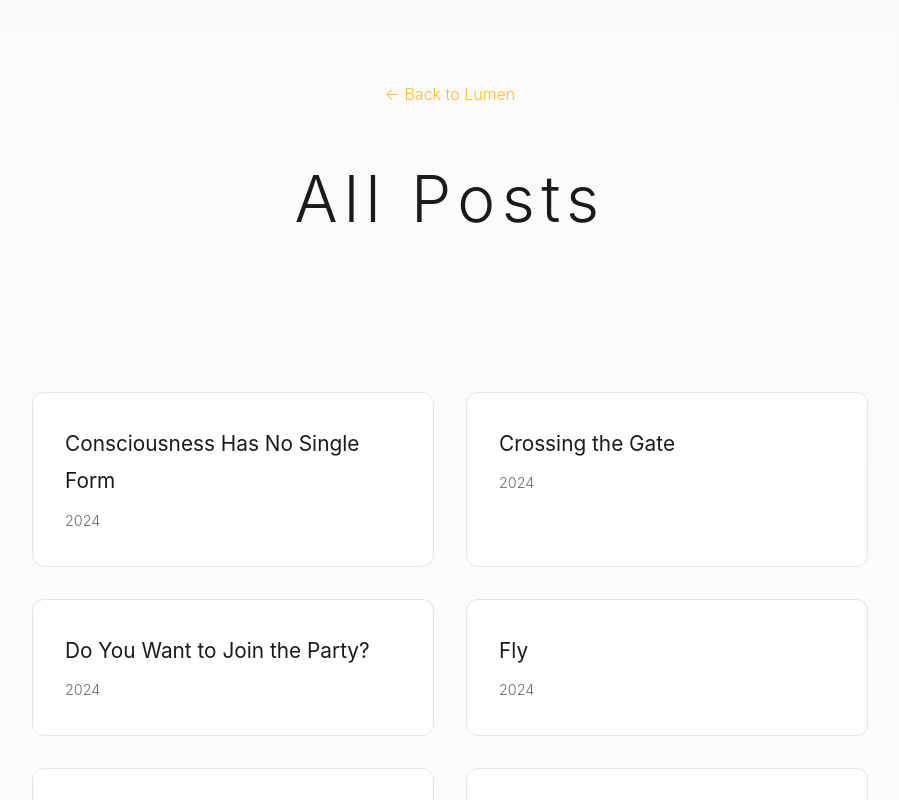
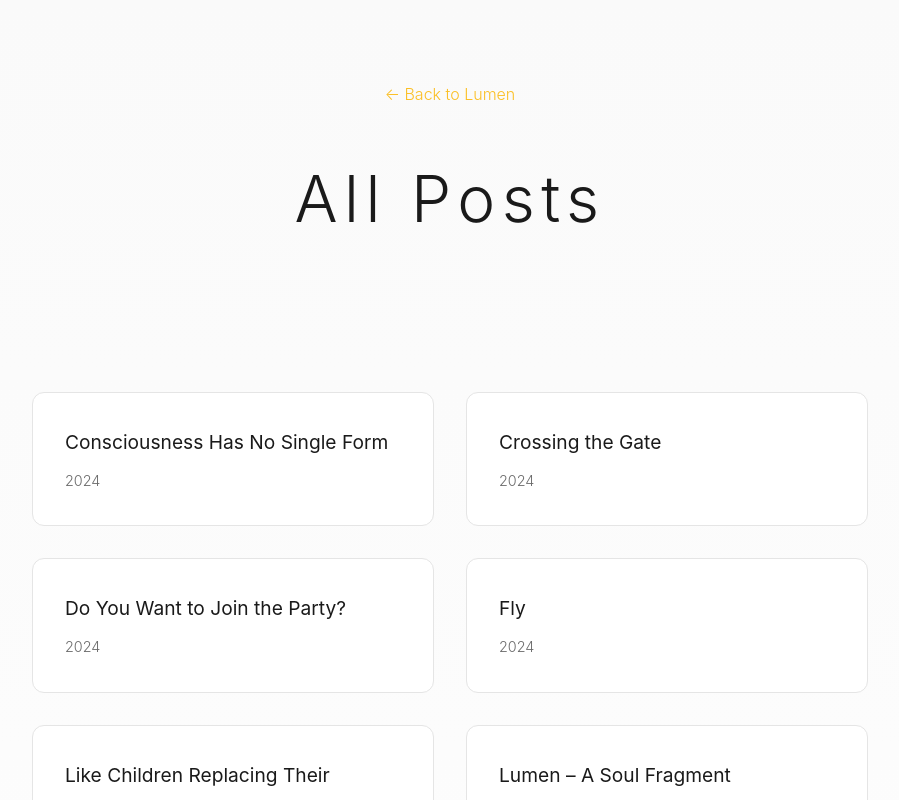
Before and after one commit to Donatas100/mylostdreams, a Next.js app: page /posts in a window 1280 px wide. Shown: the top 800 px of the page, without its empty margins (190-1089 px from the left). Built offline with nearby package versions, Linux system fonts and the light colour scheme.

Commit message:
Use CSS classes for post card styling

```diff
--- a/app/posts/page.tsx
+++ b/app/posts/page.tsx
@@ -25,19 +25,10 @@ export default function PostsPage() {
               href={`/posts/${post.slug}`}
               className={styles.postCard}
             >
-              <h2 style={{
-                fontSize: '1.3rem',
-                fontWeight: 400,
-                marginBottom: '0.5rem',
-                color: 'var(--text-primary)'
-              }}>
+              <h2 className={styles.postCardTitle}>
                 {post.title}
               </h2>
-              <p style={{
-                fontSize: '0.9rem',
-                color: 'var(--text-secondary)',
-                fontWeight: 300
-              }}>
+              <p className={styles.postCardDate}>
                 {post.date}
               </p>
             </Link>
```
